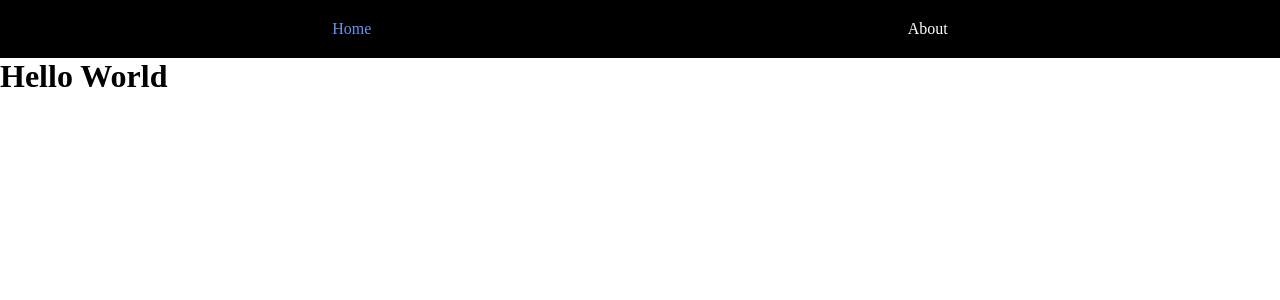
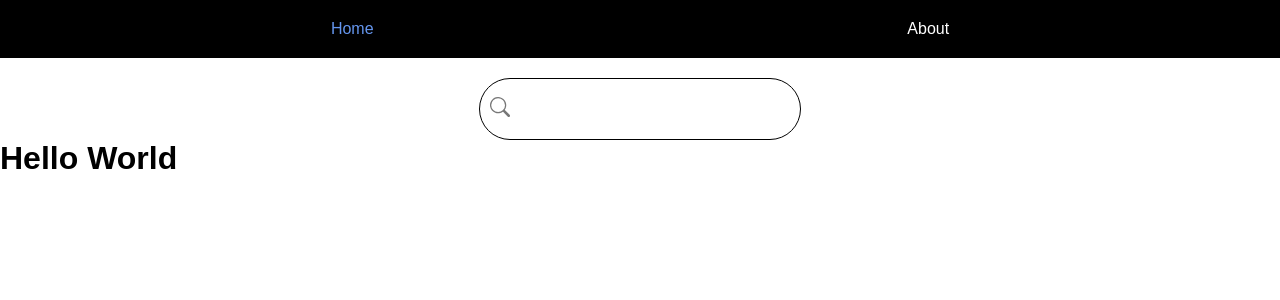
Before and after one commit to semoleg1986/react-course, a React (Vite) app in the folder react-course/react-ts-components/: page / in a window 1280 px wide. Shown: the top 300 px of the page. Built offline with nearby package versions, Linux system fonts and the light colour scheme.

Commit message:
Summary
add SearchBar.tsx
add SearchBar.css
install react-icons

```diff
--- a/react-course/react-ts-components/package.json
+++ b/react-course/react-ts-components/package.json
@@ -12,6 +12,7 @@
   "dependencies": {
     "react": "^18.2.0",
     "react-dom": "^18.2.0",
+    "react-icons": "^4.8.0",
     "react-router-dom": "^6.9.0"
   },
   "devDependencies": {
--- a/react-course/react-ts-components/src/App.tsx
+++ b/react-course/react-ts-components/src/App.tsx
@@ -1,4 +1,4 @@
-import { Route, Routes, Link } from 'react-router-dom';
+import { Route, Routes } from 'react-router-dom';
 import Home from './pages/HomePage';
 import About from './pages/AboutPage';
 import NotFoundPage from './pages/NotFoundPage';
--- /dev/null
+++ b/react-course/react-ts-components/src/components/SearchBar.css
@@ -0,0 +1,33 @@
+.box {
+    display: flex;
+    justify-content: center;
+    align-items: center;
+}
+.searchBar {
+    margin-top: 20px;
+    width: 300px;
+    height: 40px;
+    background-color: white;
+    border-radius: 50px;
+    display: flex;
+    align-items: center;
+    border: 1px solid black;
+    padding: 10px;
+
+}
+.searchBar> i {
+    font-size: 20px;
+    color: #777;
+}
+.searchBar >input {
+    flex: 1;
+    height: 40px;
+    border: none;
+    outline: none;
+    font-size: 20px;
+    padding-left: 10px;
+}
+
+.searchBar input:focus {
+    outline: none;
+}
--- /dev/null
+++ b/react-course/react-ts-components/src/components/SearchBar.tsx
@@ -0,0 +1,18 @@
+// eslint-disable-next-line import/no-extraneous-dependencies
+import { BsSearch } from 'react-icons/bs';
+import './SearchBar.css';
+
+function SearchBar() {
+  return (
+    <div className='box'>
+      <div className="searchBar">
+        <i>
+          <BsSearch />
+        </i>
+        <input type="text" />
+      </div>
+    </div>
+  );
+}
+
+export default SearchBar;
--- a/react-course/react-ts-components/src/index.css
+++ b/react-course/react-ts-components/src/index.css
@@ -1,6 +1,8 @@
 * {
     margin: 0;
     padding: 0;
+    font-family: sans-serif;
+    /* box-sizing: border-box; */
 }
 body {
     background-color: white;
--- a/react-course/react-ts-components/src/pages/HomePage.tsx
+++ b/react-course/react-ts-components/src/pages/HomePage.tsx
@@ -1,6 +1,9 @@
+import SearchBar from '../components/SearchBar';
+
 function Home() {
   return (
     <div>
+      <SearchBar />
       <h1>Hello World</h1>
     </div>
   );
```
Also changed, not shown: 1 other file (tests, documents, lock files or other folders).
